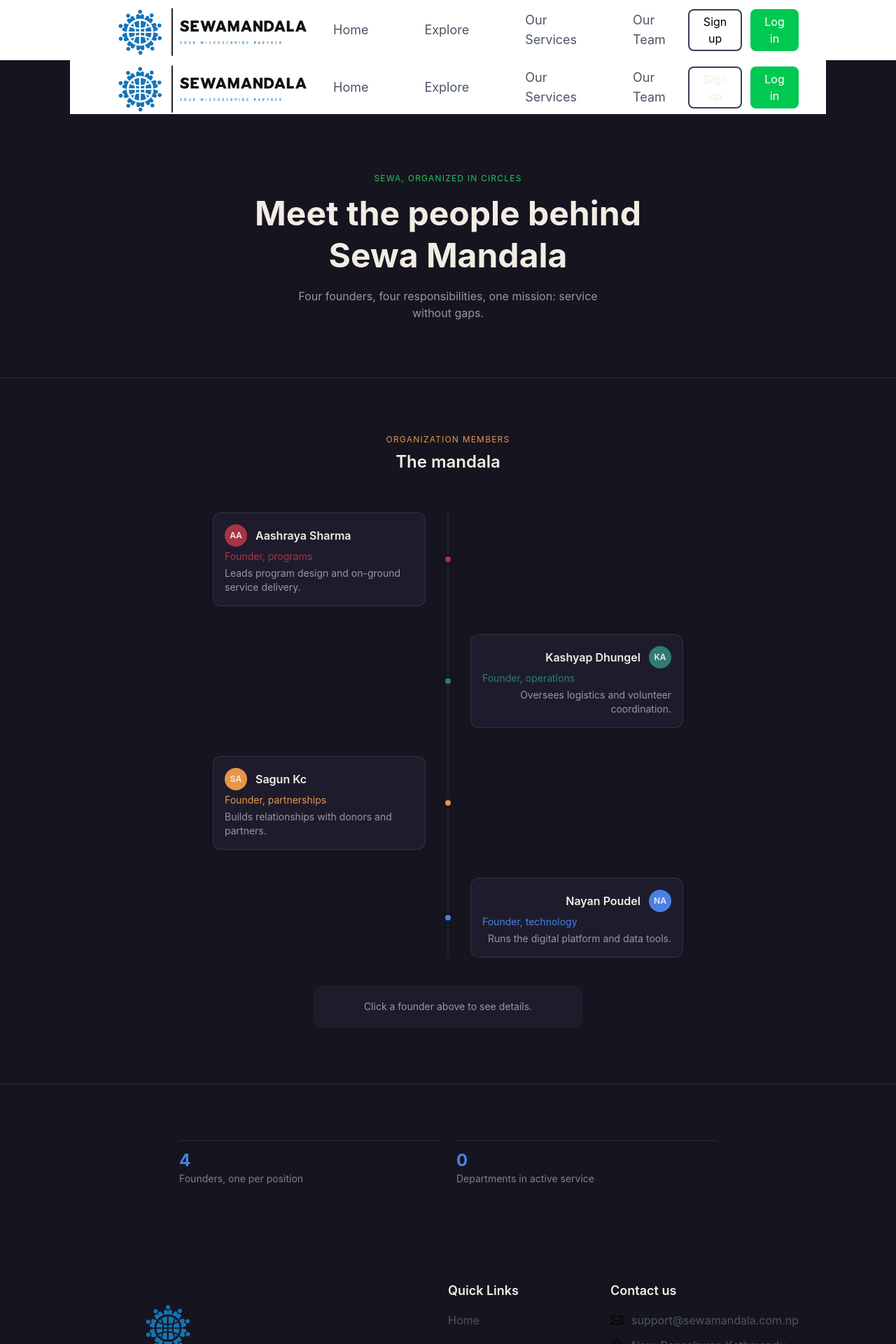
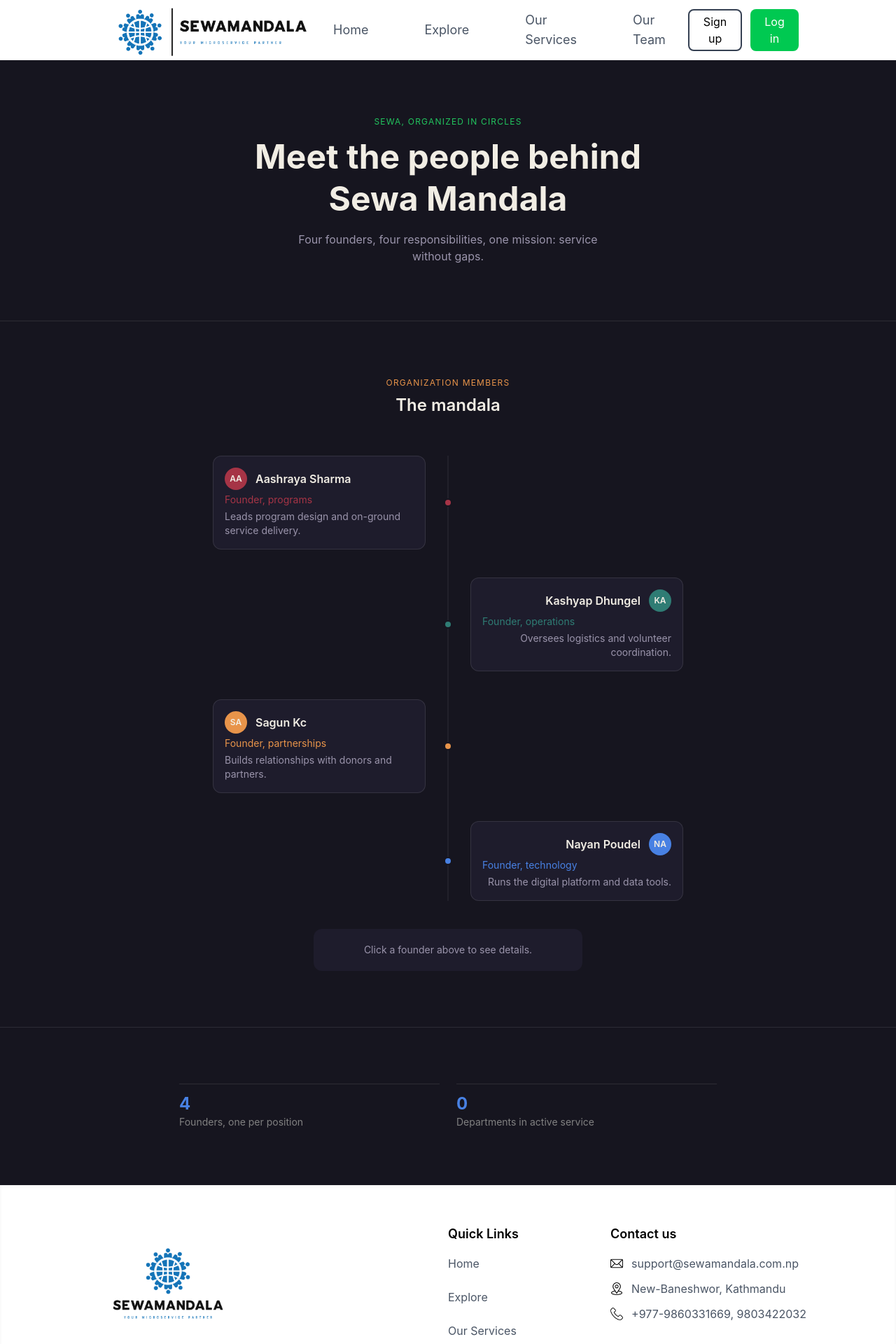
Before and after one commit to porgamar/SewaMandala, a React (Vite) app in the folder client/: page /OurTeam in a window 1280 px wide. Shown: the top 1920 px of the page at 70% size. Built offline with nearby package versions, Linux system fonts and the light colour scheme.

Commit message:
Update Services and Our Team pages

```diff
--- a/client/src/pages/OurTeam.jsx
+++ b/client/src/pages/OurTeam.jsx
@@ -21,7 +21,7 @@
 
   return (
     <div className="min-h-screen bg-[#16151f] text-[#f1ede4]">
-      <Navbar />
+
 
       <header className="text-center px-6 py-20 border-b border-white/10">
         <p className="text-xs uppercase tracking-widest text-[#22C55E] mb-3">
@@ -116,7 +116,6 @@
         </div>
       </section>
 
-      <Footer />
     </div>
   );
 }
--- a/client/src/pages/Services.jsx
+++ b/client/src/pages/Services.jsx
@@ -15,14 +15,13 @@
 
 const FILTERS = ["All", "Physical", "Digital"];
 
-// FAQ questions — add more objects here any time, the list grows automatically
 const FAQS = [
   { question: "How do I book a service?", answer: "Browse services, pick a provider, and send a request. They'll confirm details before you're charged." },
   { question: "Is payment protected?", answer: "Yes — funds are held until the work is marked complete, then released to the provider." },
   { question: "Can I offer both physical and digital services?", answer: "Yes, providers can list as many service types as they want under one profile." },
 ];
 
-// A single service row — list style instead of a card
+
 function ServiceRow({ title, desc, type }) {
   const tagColor = type === "Physical" ? "bg-[#22C55E]" : "bg-[#4881E3]";
   return (
@@ -38,7 +37,6 @@
   );
 }
 
-// A single FAQ row — click the question to expand/collapse the answer
 function FaqCard({ question, answer }) {
   const [open, setOpen] = useState(false);
   return (
@@ -65,7 +63,7 @@
 
   return (
     <div className="min-h-screen bg-white text-[#181818]">
-      <Navbar />
+
 
       <header className="text-center px-6 py-16 border-b border-[#e5e5e5]">
         <p className="text-xs uppercase tracking-widest text-[#22C55E] mb-3">
@@ -143,7 +141,7 @@
         </div>
       </section>
 
-      <Footer />
+
     </div>
   );
 }
```
